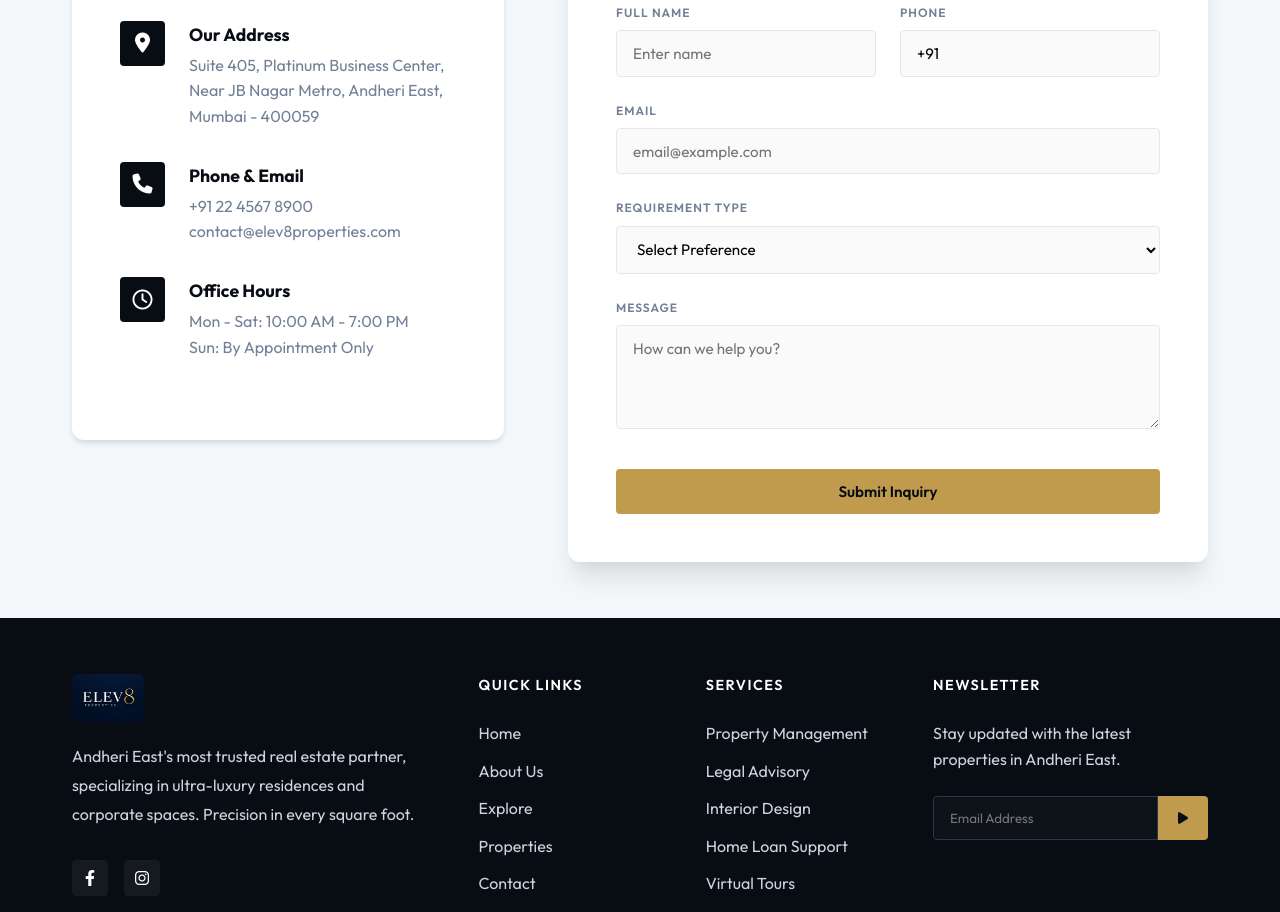
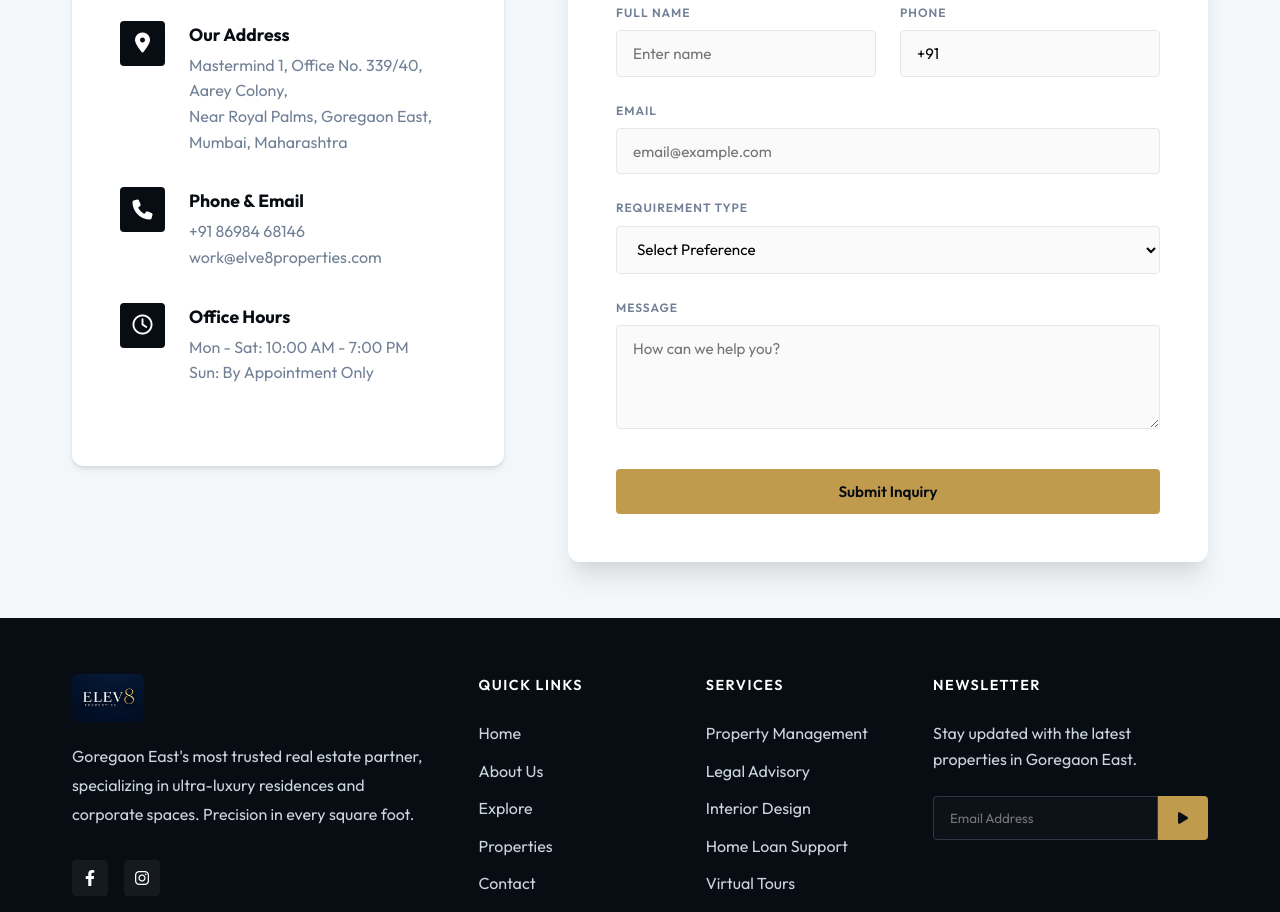
Before and after one commit to varungottipamula/realestate, a website: page contact.html in a window 1280 px wide. Shown: the part 450-1362 px from the top of the page. Drawn offline with Linux system fonts and the light colour scheme; no server answers.

Commit message:
Update address and email

```diff
--- a/contact.html
+++ b/contact.html
@@ -70,7 +70,7 @@
                         <div class="info-icon"><i class="fa-solid fa-location-dot"></i></div>
                         <div class="info-text">
                             <h4>Our Address</h4>
-                            <p>Suite 405, Platinum Business Center, Near JB Nagar Metro, Andheri East,<br>Mumbai - 400059</p>
+                            <p>Mastermind 1, Office No. 339/40, Aarey Colony,<br>Near Royal Palms, Goregaon East,<br>Mumbai, Maharashtra</p>
                         </div>
                     </div>
 
@@ -78,7 +78,7 @@
                         <div class="info-icon"><i class="fa-solid fa-phone"></i></div>
                         <div class="info-text">
                             <h4>Phone & Email</h4>
-                            <p>+91 22 4567 8900<br>contact@elev8properties.com</p>
+                            <p>+91 86984 68146<br>work@elve8properties.com</p>
                         </div>
                     </div>
 
@@ -137,7 +137,7 @@
             <div class="footer-grid">
                 <div class="footer-brand">
                     <img src="logo.jpg" alt="Elev8 Properties" style="height: 48px; border-radius: 6px; object-fit: contain; margin-bottom: 1.25rem;">
-                    <p class="footer-desc">Andheri East's most trusted real estate partner, specializing in ultra-luxury residences and corporate spaces. Precision in every square foot.</p>
+                    <p class="footer-desc">Goregaon East's most trusted real estate partner, specializing in ultra-luxury residences and corporate spaces. Precision in every square foot.</p>
                     <div class="social-links">
                         <a href="#" class="social-icon" aria-label="Facebook"><i class="fa-brands fa-facebook-f"></i></a>
                         <a href="#" class="social-icon" aria-label="Instagram"><i class="fa-brands fa-instagram"></i></a>
@@ -168,7 +168,7 @@
 
                 <div class="footer-newsletter">
                     <h4 class="footer-heading">NEWSLETTER</h4>
-                    <p>Stay updated with the latest properties in Andheri East.</p>
+                    <p>Stay updated with the latest properties in Goregaon East.</p>
                     <form class="newsletter-form" id="newsletterForm">
                         <input type="email" placeholder="Email Address" required>
                         <button type="submit" aria-label="Subscribe" class="newsletter-btn"><i class="fa-solid fa-play"></i></button>
```
Also changed, not shown: about.html (+4 -4 lines), explore.html (+3 -3 lines), index.html (+4 -5 lines), property-details.html (+2 -2 lines).
